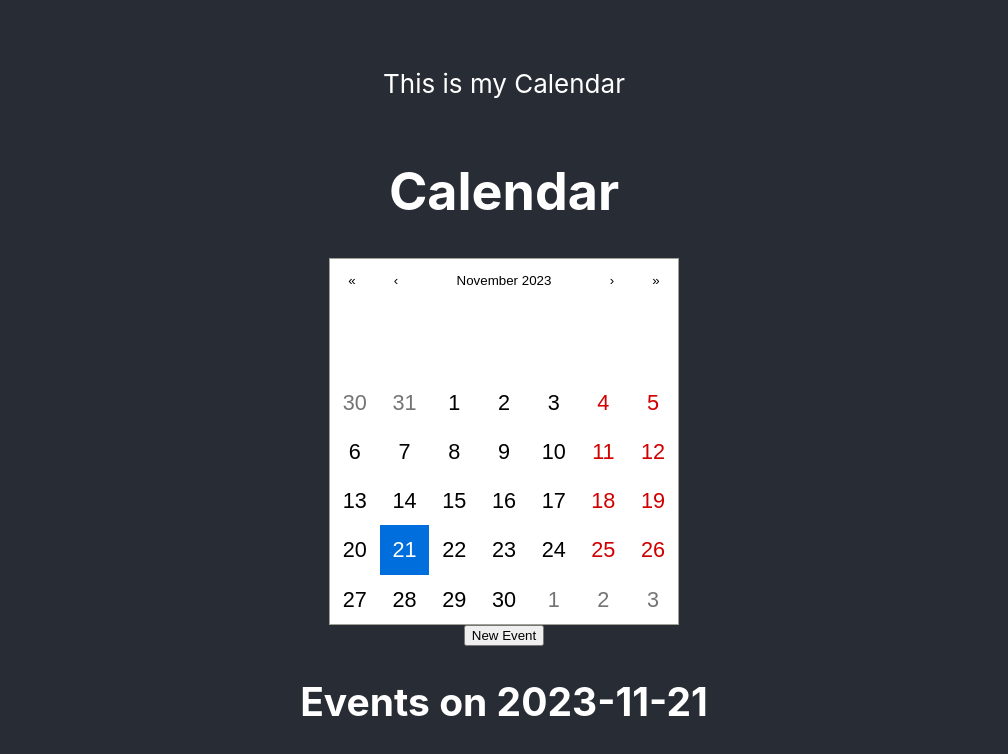
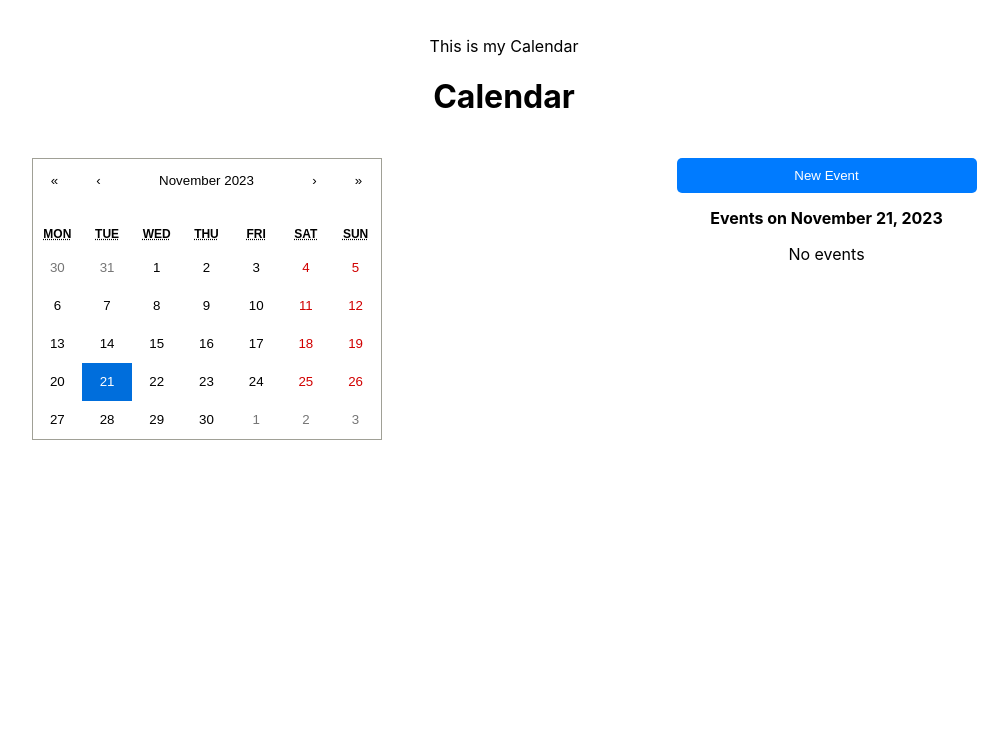
Before and after one commit to tmsteph/Calendar, a React (Create React App) app in the folder calendar-app/: page / in a window 1280 px wide. Shown: the top 754 px of the page, without its empty margins (136-1144 px from the left). Built offline with nearby package versions, Linux system fonts and the light colour scheme.

Commit message:
Working but not persistance

```diff
--- a/calendar-app/src/App.css
+++ b/calendar-app/src/App.css
@@ -1,38 +1,42 @@
-.App {
+.App-header {
   text-align: center;
+  padding: 20px;
 }
 
-.App-logo {
-  height: 40vmin;
-  pointer-events: none;
+.calendar-container {
+  display: flex;
+  justify-content: space-around; /* Changed to space-around for better spacing */
+  align-items: start;
+  gap: 20px;
+  padding: 20px; /* Added padding for better spacing */
 }
 
-@media (prefers-reduced-motion: no-preference) {
-  .App-logo {
-    animation: App-logo-spin infinite 20s linear;
-  }
+.events-container {
+  max-width: 400px; /* Increased width */
+  min-width: 300px; /* Ensured a minimum width */
+  margin-left: 20px; /* Added margin for spacing */
 }
 
-.App-header {
-  background-color: #282c34;
-  min-height: 100vh;
-  display: flex;
-  flex-direction: column;
-  align-items: center;
-  justify-content: center;
-  font-size: calc(10px + 2vmin);
-  color: white;
+.events-container h2 {
+  font-size: 16px; /* Adjusted font size for fitting text */
+  margin-bottom: 10px; /* Added margin for spacing */
+  white-space: nowrap; /* Ensures text stays in one line */
+  overflow: hidden; /* Hides overflow */
+  text-overflow: ellipsis; /* Adds ellipsis to overflowed text */
 }
 
-.App-link {
-  color: #61dafb;
+.new-event-button {
+  display: block; /* Make the button a block element */
+  width: 100%; /* Button width matches container width */
+  padding: 10px; /* Padding for button */
+  margin-bottom: 15px; /* Margin below the button */
+  background-color: #007bff; /* Example button color */
+  color: white; /* Text color for button */
+  border: none; /* Remove border */
+  border-radius: 5px; /* Rounded corners for button */
+  cursor: pointer; /* Cursor changes to pointer on hover */
 }
 
-@keyframes App-logo-spin {
-  from {
-    transform: rotate(0deg);
-  }
-  to {
-    transform: rotate(360deg);
-  }
+.new-event-button:hover {
+  background-color: #0056b3; /* Darker color on hover */
 }
--- a/calendar-app/src/App.js
+++ b/calendar-app/src/App.js
@@ -23,21 +23,37 @@ function App() {
     }
   };
 
-  const formattedSelectedDate = selectedDate.toISOString().split('T')[0];
-  const events = dateEvents[formattedSelectedDate] || [];
+  const formatDate = (date) => {
+    return new Intl.DateTimeFormat('en-US', {
+      year: 'numeric',
+      month: 'long',
+      day: 'numeric'
+    }).format(date);
+  };
+
+  const formattedSelectedDate = formatDate(selectedDate);
+  const events = dateEvents[selectedDate.toISOString().split('T')[0]] || [];
 
   return (
     <div className="App">
       <header className="App-header">
         <p>This is my Calendar</p>
         <h1>Calendar</h1>
-        <Calendar onChange={handleDateChange} value={selectedDate} />
-        <button onClick={handleNewEvent}>New Event</button>
-        <div>
-          <h2>Events on {formattedSelectedDate}</h2>
-          {events.map((event, index) => (
-            <div key={index}>{event.title}</div>
-          ))}
+        <div className="calendar-container">
+          <Calendar onChange={handleDateChange} value={selectedDate} />
+          <div className="events-container">
+            <button onClick={handleNewEvent} className="new-event-button">
+              New Event
+            </button>
+            <h2>Events on {formattedSelectedDate}</h2>
+            {events.length > 0 ? (
+              events.map((event, index) => (
+                <div key={index}>{event.title}</div>
+              ))
+            ) : (
+              <p>No events</p>
+            )}
+          </div>
         </div>
       </header>
     </div>
```
